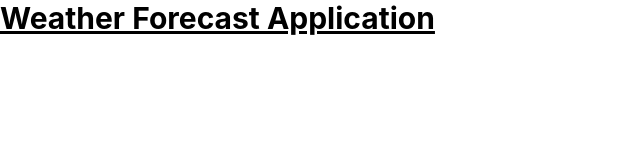
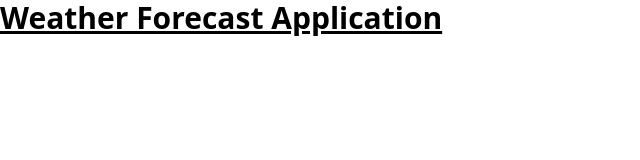
Before and after one commit to Shivank-Arya/project---weather-forecast-app, a website: page distribution/index.html in a window 1280 px wide. Shown: the whole page, without its empty margins (0-640 px from the left). Drawn offline with nearby package versions, Linux system fonts and the light colour scheme; files that its build step writes are made by us from their sources.

Commit message:
generated style.css in distribution using input.css and attached it to index.html, added a dev custom command for tailwind inside package.json

```diff
--- a/distribution/index.html
+++ b/distribution/index.html
@@ -4,7 +4,7 @@
     <meta charset="UTF-8">
     <meta name="viewport" content="width=device-width, initial-scale=1.0">
     <title>Weather Forecast Application</title>
-    <link href="./output.css" rel="stylesheet">
+    <link href="./style.css" rel="stylesheet">
 </head>
 <body>
     <h1 class="text-3xl font-bold underline">Weather Forecast Application</h1>
--- a/package.json
+++ b/package.json
@@ -15,7 +15,8 @@
   "type": "commonjs",
   "main": "index.js",
   "scripts": {
-    "test": "echo \"Error: no test specified\" && exit 1"
+    "test": "echo \"Error: no test specified\" && exit 1",
+    "dev": "npx @tailwindcss/cli -i ./src/input.css -o ./distribution/style.css --watch"
   },
   "dependencies": {
     "@tailwindcss/cli": "^4.3.0",
```
Also changed, not shown: distribution/style.css (added).
